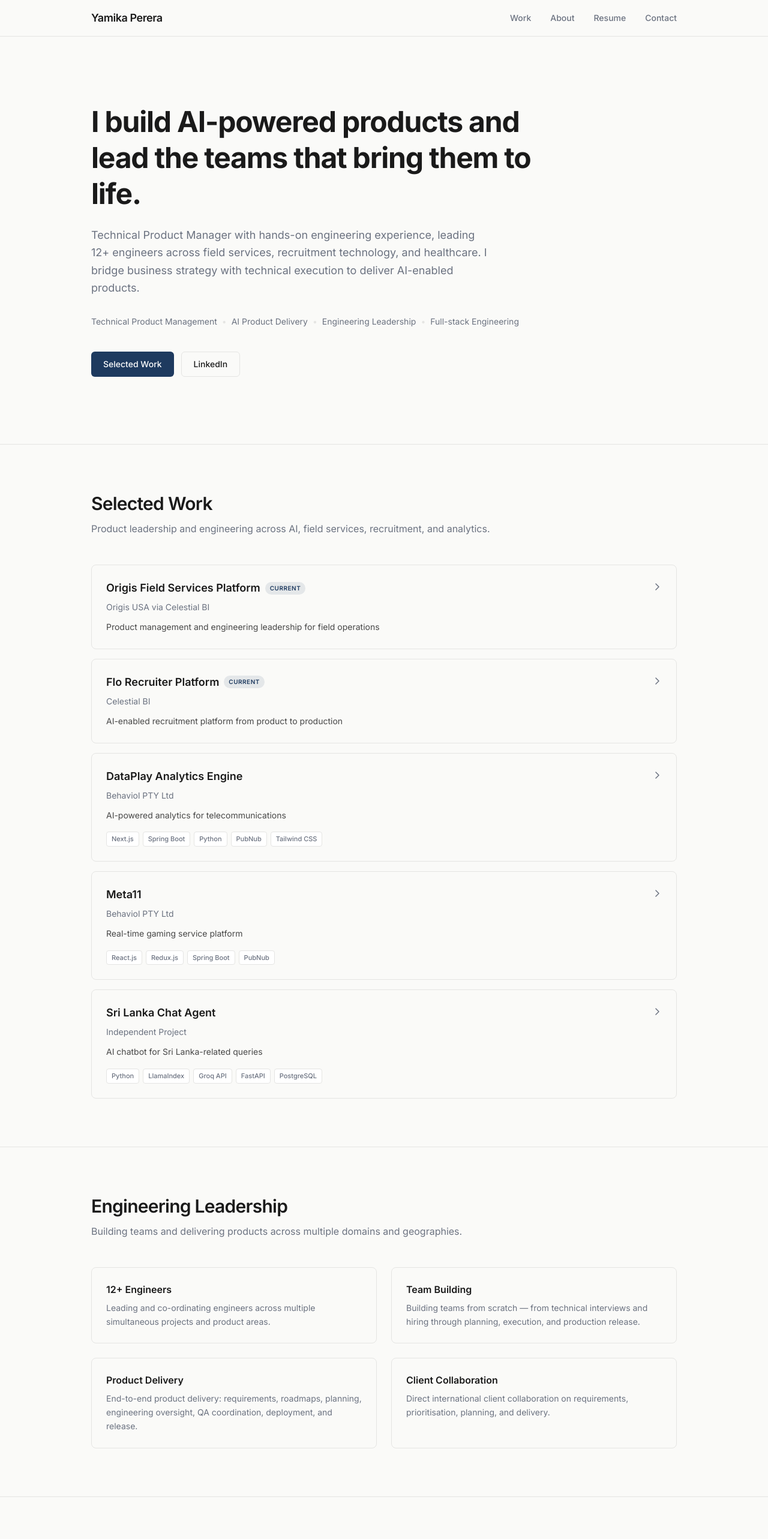
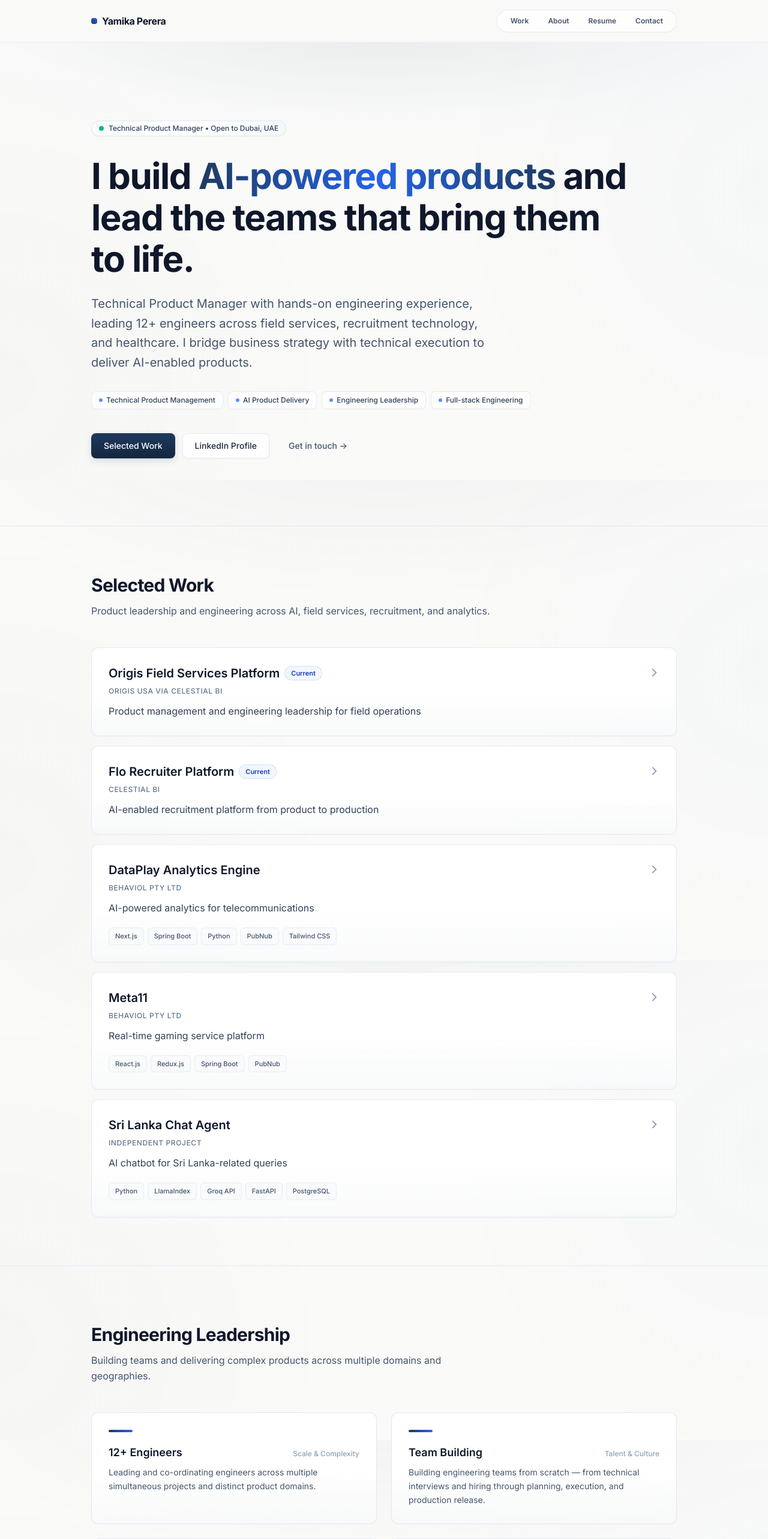
Before and after one commit to Maduz0097/yamika_perera_portfolio, a Next.js app in the folder yamika-portfolio/: page / in a window 1280 px wide. Shown: the top 2565 px of the page at 60% size. Built offline with nearby package versions, Linux system fonts and the light colour scheme.

Commit message:
Enhance editorial design: refined executive gradients, typography, and card treatments

```diff
--- a/yamika-portfolio/src/app/globals.css
+++ b/yamika-portfolio/src/app/globals.css
@@ -2,14 +2,14 @@
 
 @theme inline {
   --color-background: #FAFAF8;
-  --color-foreground: #1A1A1A;
-  --color-muted: #6B7280;
+  --color-foreground: #111827;
+  --color-muted: #64748B;
   --color-accent: #1E3A5F;
   --color-accent-light: #2563EB;
-  --color-border: #E5E5E3;
+  --color-border: #E2E8F0;
   --color-surface: #FFFFFF;
-  --color-surface-hover: #F5F5F3;
-  --font-sans: "Inter", ui-sans-serif, system-ui, sans-serif;
+  --color-surface-hover: #F8FAFC;
+  --font-sans: "Inter", -apple-system, BlinkMacSystemFont, "Segoe UI", Roboto, sans-serif;
 }
 
 html {
@@ -38,6 +38,11 @@ body {
   line-height: 1.7;
   -webkit-font-smoothing: antialiased;
   -moz-osx-font-smoothing: grayscale;
+  background-image:
+    radial-gradient(ellipse 90% 50% at 50% -10%, rgba(30, 58, 95, 0.04), transparent 70%),
+    radial-gradient(circle at 100% 40%, rgba(37, 99, 235, 0.02), transparent 40%),
+    radial-gradient(circle at 0% 80%, rgba(30, 58, 95, 0.02), transparent 40%);
+  background-attachment: fixed;
 }
 
 /* Skip link */
@@ -67,6 +72,6 @@ body {
 
 /* Selection */
 ::selection {
-  background-color: var(--color-accent);
+  background-color: #1E3A5F;
   color: #fff;
 }
--- a/yamika-portfolio/src/components/cards/ProjectCard.tsx
+++ b/yamika-portfolio/src/components/cards/ProjectCard.tsx
@@ -5,30 +5,32 @@ export default function ProjectCard({ project }: { project: Project }) {
   return (
     <Link
       href={`/work/${project.slug}`}
-      className="group block border border-border rounded-lg p-6 hover:bg-surface-hover transition-colors"
+      className="group relative block bg-gradient-to-b from-white via-white to-slate-50/60 border border-slate-200/90 rounded-xl p-7 shadow-[0_1px_3px_rgba(0,0,0,0.02)] hover:border-blue-400/50 hover:shadow-[0_12px_30px_rgba(30,58,95,0.06)] hover:-translate-y-0.5 transition-all duration-200"
     >
-      <div className="flex items-start justify-between gap-4">
+      <div className="flex items-start justify-between gap-6">
         <div className="flex-1 min-w-0">
-          <div className="flex items-center gap-2 mb-2">
-            <h3 className="text-lg font-semibold text-foreground group-hover:text-accent transition-colors">
+          <div className="flex flex-wrap items-center gap-2 mb-2">
+            <h3 className="text-lg md:text-xl font-semibold text-slate-900 group-hover:text-[#1E3A5F] transition-colors">
               {project.title}
             </h3>
             {project.current && (
-              <span className="shrink-0 inline-flex items-center px-2 py-0.5 text-[10px] font-semibold uppercase tracking-wider text-accent bg-accent/10 rounded-full">
+              <span className="shrink-0 inline-flex items-center px-2.5 py-0.5 text-[11px] font-semibold text-blue-800 bg-gradient-to-r from-blue-50 to-indigo-50/60 border border-blue-200/70 rounded-full">
                 Current
               </span>
             )}
           </div>
-          <p className="text-sm text-muted mb-3">{project.client}</p>
-          <p className="text-sm text-foreground/80 leading-relaxed">
+          <p className="text-xs font-medium text-slate-500 uppercase tracking-wider mb-3">
+            {project.client}
+          </p>
+          <p className="text-sm md:text-base text-slate-700 leading-relaxed max-w-2xl">
             {project.tagline}
           </p>
           {project.technologies.length > 0 && (
-            <div className="flex flex-wrap gap-1.5 mt-4">
+            <div className="flex flex-wrap gap-1.5 mt-5">
               {project.technologies.slice(0, 5).map((tech) => (
                 <span
                   key={tech}
-                  className="inline-block px-2 py-0.5 text-[11px] font-medium text-muted bg-surface border border-border rounded"
+                  className="inline-block px-2.5 py-1 text-[11px] font-medium text-slate-600 bg-slate-50/80 border border-slate-200/70 rounded-md"
                 >
                   {tech}
                 </span>
@@ -36,14 +38,14 @@ export default function ProjectCard({ project }: { project: Project }) {
             </div>
           )}
         </div>
-        <span className="shrink-0 text-muted group-hover:text-accent transition-colors mt-1">
+        <span className="shrink-0 text-slate-400 group-hover:text-[#1E3A5F] group-hover:translate-x-1 transition-all duration-200 mt-1">
           <svg
-            width="16"
-            height="16"
+            width="18"
+            height="18"
             viewBox="0 0 16 16"
             fill="none"
             stroke="currentColor"
-            strokeWidth="1.5"
+            strokeWidth="1.75"
             strokeLinecap="round"
             strokeLinejoin="round"
           >
--- a/yamika-portfolio/src/components/layout/Header.tsx
+++ b/yamika-portfolio/src/components/layout/Header.tsx
@@ -17,46 +17,52 @@ export default function Header() {
   const [mobileOpen, setMobileOpen] = useState(false);
 
   return (
-    <header className="sticky top-0 z-50 border-b border-border bg-background/95 backdrop-blur-sm">
+    <header className="sticky top-0 z-50 border-b border-slate-200/70 bg-[#FAFAF8]/85 backdrop-blur-md">
       <nav
         className="mx-auto flex max-w-5xl items-center justify-between px-6 py-4"
         aria-label="Main navigation"
       >
         <Link
           href="/"
-          className="text-lg font-semibold tracking-tight text-foreground hover:text-accent transition-colors"
+          className="group flex items-center gap-2 text-base font-bold tracking-tight text-slate-900 hover:text-[#1E3A5F] transition-colors"
         >
-          {profile.name}
+          <span className="w-2.5 h-2.5 rounded-sm bg-gradient-to-tr from-[#1E3A5F] to-[#2563EB]" />
+          <span>{profile.name}</span>
         </Link>
 
         {/* Desktop nav */}
-        <ul className="hidden md:flex items-center gap-8">
-          {navItems.map((item) => (
+        <ul className="hidden md:flex items-center gap-1 bg-white/70 border border-slate-200/80 rounded-full px-2 py-1 shadow-[0_1px_2px_rgba(0,0,0,0.02)] backdrop-blur-sm">
+          {navItems.map((item) => {
+            const isActive =
+              pathname === item.href ||
+              (item.href !== "/" && pathname?.startsWith(item.href + "/"));
+            return (
               <li key={item.href}>
                 <Link
                   href={item.href}
-                className={`text-sm font-medium transition-colors ${
-                  pathname === item.href || pathname?.startsWith(item.href + "/")
-                    ? "text-accent"
-                    : "text-muted hover:text-foreground"
+                  className={`block px-3.5 py-1.5 text-xs font-semibold rounded-full transition-all duration-150 ${
+                    isActive
+                      ? "bg-[#1E3A5F] text-white shadow-sm"
+                      : "text-slate-600 hover:text-slate-900 hover:bg-slate-100/60"
                   }`}
                 >
                   {item.label}
                 </Link>
               </li>
-          ))}
+            );
+          })}
         </ul>
 
         {/* Mobile toggle */}
         <button
-          className="md:hidden p-2 text-muted hover:text-foreground"
+          className="md:hidden p-2 text-slate-600 hover:text-slate-900 rounded-lg hover:bg-slate-100"
           onClick={() => setMobileOpen(!mobileOpen)}
           aria-expanded={mobileOpen}
           aria-label={mobileOpen ? "Close menu" : "Open menu"}
         >
           <svg
-            width="24"
-            height="24"
+            width="22"
+            height="22"
             viewBox="0 0 24 24"
             fill="none"
             stroke="currentColor"
@@ -82,24 +88,28 @@ export default function Header() {
 
       {/* Mobile menu */}
       {mobileOpen && (
-        <div className="md:hidden border-t border-border bg-background">
-          <ul className="flex flex-col px-6 py-4 gap-4">
-            {navItems.map((item) => (
+        <div className="md:hidden border-t border-slate-200 bg-white px-6 py-4 shadow-lg">
+          <ul className="flex flex-col gap-2">
+            {navItems.map((item) => {
+              const isActive =
+                pathname === item.href ||
+                (item.href !== "/" && pathname?.startsWith(item.href + "/"));
+              return (
                 <li key={item.href}>
                   <Link
                     href={item.href}
                     onClick={() => setMobileOpen(false)}
-                  className={`block text-sm font-medium transition-colors ${
-                    pathname === item.href ||
-                    pathname?.startsWith(item.href + "/")
-                      ? "text-accent"
-                      : "text-muted hover:text-foreground"
+                    className={`block px-4 py-2.5 text-sm font-semibold rounded-lg transition-colors ${
+                      isActive
+                        ? "bg-[#1E3A5F] text-white"
+                        : "text-slate-700 hover:bg-slate-100"
                     }`}
                   >
                     {item.label}
                   </Link>
                 </li>
-            ))}
+              );
+            })}
           </ul>
         </div>
       )}
--- a/yamika-portfolio/src/components/sections/ContactCTA.tsx
+++ b/yamika-portfolio/src/components/sections/ContactCTA.tsx
@@ -3,20 +3,38 @@ import Button from "@/components/ui/Button";
 
 export default function ContactCTA() {
   return (
-    <section className="py-20 border-t border-border" aria-labelledby="contact-cta-heading">
-      <div className="mx-auto max-w-5xl px-6 text-center">
+    <section className="py-24 border-t border-slate-200/80" aria-labelledby="contact-cta-heading">
+      <div className="mx-auto max-w-5xl px-6">
+        <div className="relative overflow-hidden bg-gradient-to-br from-white via-slate-50/90 to-blue-50/30 border border-slate-200/90 rounded-2xl p-10 md:p-14 text-center shadow-[0_4px_24px_rgba(0,0,0,0.02)]">
+          {/* Subtle ambient light glow */}
+          <div
+            className="absolute top-0 right-0 w-80 h-80 -mr-20 -mt-20 pointer-events-none rounded-full"
+            style={{
+              background:
+                "radial-gradient(circle, rgba(37, 99, 235, 0.05) 0%, transparent 70%)",
+            }}
+            aria-hidden="true"
+          />
+
           <h2
             id="contact-cta-heading"
-          className="text-2xl md:text-3xl font-semibold tracking-tight text-foreground"
+            className="relative text-2xl md:text-3xl font-bold tracking-tight text-slate-900"
           >
-          Let&apos;s build something together
+            Let&apos;s build something exceptional together
           </h2>
-        <p className="mt-4 text-base text-muted max-w-xl mx-auto leading-relaxed">
-          I&apos;m open to product leadership, AI product, and engineering
-          conversations — particularly opportunities in Dubai, UAE. I require
-          employment visa sponsorship.
+
+          <p className="relative mt-4 text-base md:text-lg text-slate-600 max-w-xl mx-auto leading-relaxed">
+            I&apos;m open to conversations about product leadership, AI product
+            management, and engineering leadership — particularly opportunities
+            in Dubai, UAE.
           </p>
-        <div className="mt-8 flex flex-wrap justify-center gap-3">
+
+          <div className="relative mt-4 inline-flex items-center gap-1.5 px-3 py-1 text-xs font-medium text-slate-600 bg-white border border-slate-200/80 rounded-full shadow-[0_1px_2px_rgba(0,0,0,0.02)]">
+            <span className="w-1.5 h-1.5 rounded-full bg-blue-500" />
+            <span>Open to relocation to Dubai • Employment visa sponsorship required</span>
+          </div>
+
+          <div className="relative mt-8 flex flex-wrap justify-center gap-3">
             <Button href={`mailto:${profile.email}`} external>
               Get in Touch
             </Button>
@@ -25,6 +43,7 @@ export default function ContactCTA() {
             </Button>
           </div>
         </div>
+      </div>
     </section>
   );
 }
--- a/yamika-portfolio/src/components/sections/Hero.tsx
+++ b/yamika-portfolio/src/components/sections/Hero.tsx
@@ -3,34 +3,60 @@ import Button from "@/components/ui/Button";
 
 export default function Hero() {
   return (
-    <section className="py-20 md:py-28" aria-label="Introduction">
-      <div className="mx-auto max-w-5xl px-6">
-        <h1 className="text-3xl md:text-5xl font-bold tracking-tight text-foreground leading-tight max-w-3xl">
-          {profile.headline}
+    <section className="relative pt-24 pb-20 md:pt-32 md:pb-28 overflow-hidden" aria-label="Introduction">
+      {/* Subtle ambient light gradient */}
+      <div
+        className="absolute top-0 left-1/2 -translate-x-1/2 w-full max-w-7xl h-96 pointer-events-none opacity-60"
+        style={{
+          background: "radial-gradient(ellipse 70% 50% at 50% 0%, rgba(30, 58, 95, 0.08), rgba(37, 99, 235, 0.02) 60%, transparent 100%)",
+        }}
+        aria-hidden="true"
+      />
+
+      <div className="relative mx-auto max-w-5xl px-6">
+        {/* Executive status pill */}
+        <div className="inline-flex items-center gap-2 px-3 py-1 mb-8 text-xs font-medium text-slate-700 bg-gradient-to-r from-slate-50 via-white to-blue-50/40 border border-slate-200/90 rounded-full shadow-[0_1px_2px_rgba(0,0,0,0.03)]">
+          <span className="relative flex h-2 w-2">
+            <span className="animate-ping absolute inline-flex h-full w-full rounded-full bg-emerald-400 opacity-75"></span>
+            <span className="relative inline-flex rounded-full h-2 w-2 bg-emerald-500"></span>
+          </span>
+          <span>Technical Product Manager • Open to Dubai, UAE</span>
+        </div>
+
+        {/* Headline with subtle editorial gradient on key phrase */}
+        <h1 className="text-4xl md:text-5xl lg:text-6xl font-bold tracking-tight text-slate-900 leading-[1.15] max-w-4xl">
+          I build{" "}
+          <span className="bg-gradient-to-r from-[#1E3A5F] via-[#2563EB] to-[#1E3A5F] bg-clip-text text-transparent">
+            AI-powered products
+          </span>{" "}
+          and lead the teams that bring them to life.
         </h1>
-        <p className="mt-6 text-lg text-muted max-w-2xl leading-relaxed">
+
+        <p className="mt-6 text-lg md:text-xl text-slate-600 max-w-2xl leading-relaxed">
           {profile.summary}
         </p>
 
-        {/* Credibility line */}
-        <div className="mt-8 flex flex-wrap items-center gap-x-2 gap-y-1 text-sm text-muted">
-          {profile.credibilityItems.map((item, i) => (
-            <span key={item} className="flex items-center gap-2">
-              {i > 0 && (
-                <span className="text-border" aria-hidden="true">
-                  •
-                </span>
-              )}
-              <span>{item}</span>
+        {/* Credibility pills with subtle gradients */}
+        <div className="mt-8 flex flex-wrap gap-2">
+          {profile.credibilityItems.map((item) => (
+            <span
+              key={item}
+              className="inline-flex items-center gap-1.5 px-3 py-1.5 text-xs font-medium text-slate-700 bg-white/70 border border-slate-200/80 rounded-lg shadow-[0_1px_2px_rgba(0,0,0,0.02)] backdrop-blur-sm"
+            >
+              <span className="w-1.5 h-1.5 rounded-full bg-blue-600/70" />
+              {item}
             </span>
           ))}
         </div>
 
         {/* CTA buttons */}
-        <div className="mt-10 flex flex-wrap gap-3">
+        <div className="mt-10 flex flex-wrap items-center gap-3">
           <Button href="/work">Selected Work</Button>
           <Button href={profile.linkedin} external variant="secondary">
-            LinkedIn
+            LinkedIn Profile
+          </Button>
+          <Button href={`mailto:${profile.email}`} external variant="ghost">
+            Get in touch →
           </Button>
         </div>
       </div>
--- a/yamika-portfolio/src/components/sections/Leadership.tsx
+++ b/yamika-portfolio/src/components/sections/Leadership.tsx
@@ -3,44 +3,55 @@ import SectionHeading from "@/components/ui/SectionHeading";
 const leadershipPoints = [
   {
     title: "12+ Engineers",
+    subtitle: "Scale & Complexity",
     description:
-      "Leading and co-ordinating engineers across multiple simultaneous projects and product areas.",
+      "Leading and co-ordinating engineers across multiple simultaneous projects and distinct product domains.",
   },
   {
     title: "Team Building",
+    subtitle: "Talent & Culture",
     description:
-      "Building teams from scratch — from technical interviews and hiring through planning, execution, and production release.",
+      "Building engineering teams from scratch — from technical interviews and hiring through planning, execution, and production release.",
   },
   {
     title: "Product Delivery",
+    subtitle: "End-to-End Ownership",
     description:
-      "End-to-end product delivery: requirements, roadmaps, planning, engineering oversight, QA coordination, deployment, and release.",
+      "End-to-end product delivery: requirements analysis, roadmaps, sprint planning, QA coordination, and deployment.",
   },
   {
     title: "Client Collaboration",
+    subtitle: "Direct Stakeholder Alignment",
     description:
-      "Direct international client collaboration on requirements, prioritisation, planning, and delivery.",
+      "Direct international client collaboration with Origis USA on requirements, prioritisation, and iterative delivery.",
   },
 ];
 
 export default function Leadership() {
   return (
-    <section className="py-20 border-t border-border" aria-labelledby="leadership-heading">
+    <section className="py-24 border-t border-slate-200/80" aria-labelledby="leadership-heading">
       <div className="mx-auto max-w-5xl px-6">
         <SectionHeading
           title="Engineering Leadership"
-          subtitle="Building teams and delivering products across multiple domains and geographies."
+          subtitle="Building teams and delivering complex products across multiple domains and geographies."
         />
         <div id="leadership-heading" className="grid md:grid-cols-2 gap-6">
           {leadershipPoints.map((point) => (
             <div
               key={point.title}
-              className="border border-border rounded-lg p-6"
+              className="relative bg-gradient-to-b from-white via-white to-slate-50/50 border border-slate-200/90 rounded-xl p-7 shadow-[0_1px_3px_rgba(0,0,0,0.02)] hover:border-slate-300 transition-colors"
             >
-              <h3 className="text-base font-semibold text-foreground mb-2">
-                {point.title}
-              </h3>
-              <p className="text-sm text-muted leading-relaxed">
+              {/* Subtle top indicator bar */}
+              <div className="h-1 w-10 bg-gradient-to-r from-[#1E3A5F] to-[#2563EB] rounded-full mb-5" />
+              <div className="flex items-baseline justify-between mb-2">
+                <h3 className="text-lg font-semibold text-slate-900">
+                  {point.title}
+                </h3>
+                <span className="text-xs font-medium text-slate-400">
+                  {point.subtitle}
+                </span>
+              </div>
+              <p className="text-sm text-slate-600 leading-relaxed">
                 {point.description}
               </p>
             </div>
--- a/yamika-portfolio/src/components/ui/Button.tsx
+++ b/yamika-portfolio/src/components/ui/Button.tsx
@@ -19,13 +19,15 @@ export default function Button({
   download,
 }: ButtonProps) {
   const base =
-    "inline-flex items-center justify-center gap-2 px-5 py-2.5 text-sm font-medium rounded-md transition-colors focus-visible:outline-2 focus-visible:outline-offset-2 focus-visible:outline-accent-light";
+    "inline-flex items-center justify-center gap-2 px-5 py-2.5 text-sm font-medium rounded-lg transition-all duration-200 focus-visible:outline-2 focus-visible:outline-offset-2 focus-visible:outline-accent-light";
 
   const variants = {
-    primary: "bg-accent text-white hover:bg-accent/90",
+    primary:
+      "bg-gradient-to-b from-[#1E3A5F] to-[#14263E] text-white shadow-[0_1px_2px_rgba(0,0,0,0.06),0_4px_12px_rgba(30,58,95,0.15)] hover:shadow-[0_4px_16px_rgba(30,58,95,0.25)] hover:from-[#172e4d] hover:to-[#0f1d30] border border-[#1E3A5F]/40 active:translate-y-px",
     secondary:
-      "border border-border text-foreground hover:bg-surface-hover",
-    ghost: "text-muted hover:text-foreground",
+      "bg-white/80 backdrop-blur-sm border border-slate-200/90 text-slate-800 shadow-[0_1px_2px_rgba(0,0,0,0.03)] hover:bg-slate-50 hover:border-slate-300 hover:text-slate-900 active:translate-y-px",
+    ghost:
+      "text-slate-600 hover:text-slate-900 hover:bg-slate-100/60 rounded-md",
   };
 
   const classes = cn(base, variants[variant], className);
--- a/yamika-portfolio/src/components/ui/SectionHeading.tsx
+++ b/yamika-portfolio/src/components/ui/SectionHeading.tsx
@@ -17,15 +17,15 @@ export default function SectionHeading({
     <div
       className={cn(
         "mb-12",
-        align === "center" && "text-center",
+        align === "center" && "text-center mx-auto",
         className
       )}
     >
-      <h2 className="text-2xl md:text-3xl font-semibold tracking-tight text-foreground">
+      <h2 className="text-2xl md:text-3xl font-bold tracking-tight text-slate-900">
         {title}
       </h2>
       {subtitle && (
-        <p className="mt-3 text-base text-muted max-w-2xl">
+        <p className="mt-3 text-base text-slate-600 max-w-2xl leading-relaxed">
           {subtitle}
         </p>
       )}
```
Also changed, not shown: yamika-portfolio/src/components/sections/HowIWork.tsx (+16 -11 lines), yamika-portfolio/src/components/sections/Skills.tsx (+14 -7 lines), yamika-portfolio/src/components/sections/Timeline.tsx (+41 -17 lines). Lines whose indentation alone changed are shown as unchanged.
